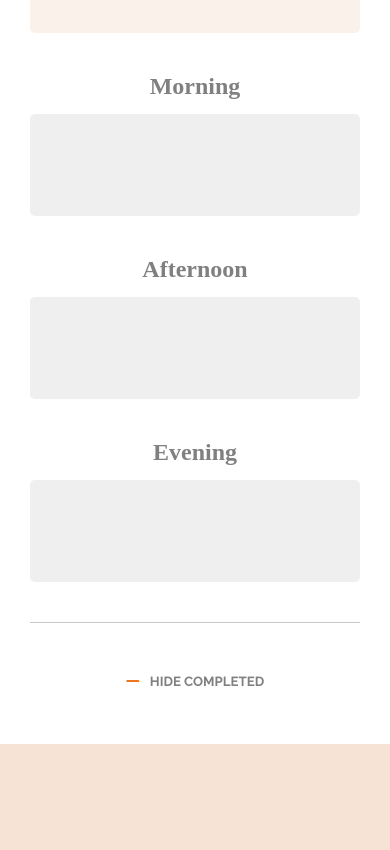
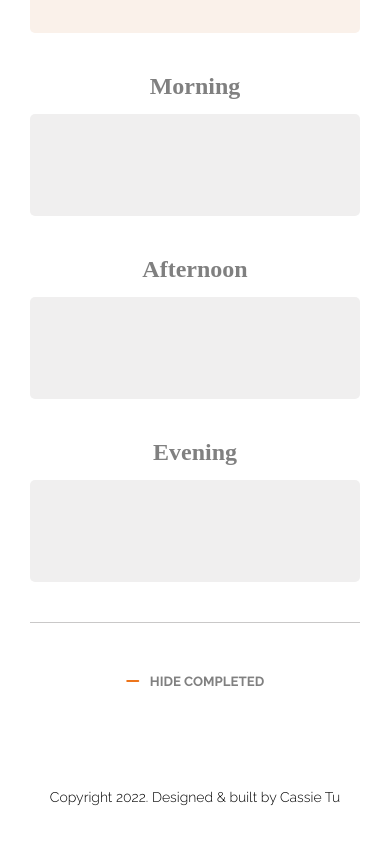
Before and after one commit to cassietu/fulfilling-day, a plain HTML site: page index.html in a window 390 px wide. Shown: the part 626-1476 px from the top of the page. Before the commit the page ends 1370 px from the top, so only its background shows below. Drawn offline with Linux system fonts and the light colour scheme; a web font is replaced by a local one.

Commit message:
title, meta, footer updates

```diff
--- a/index.html
+++ b/index.html
@@ -4,6 +4,15 @@
     <meta charset="UTF-8" />
     <meta http-equiv="X-UA-Compatible" content="IE=edge" />
     <meta name="viewport" content="width=device-width, initial-scale=1.0" />
+    <meta
+      name="description"
+      content="Daily todo list organized by sections of the day"
+    />
+    <meta
+      name="keywords"
+      content="Daily planner, todo list, kanban board, fulfilling day"
+    />
+    <meta name="author" content="Cassie Tu" />
     <link rel="preconnect" href="https://fonts.googleapis.com" />
     <link rel="preconnect" href="https://fonts.gstatic.com" crossorigin />
     <link rel="preconnect" href="https://fonts.googleapis.com" />
@@ -20,7 +29,7 @@
       referrerpolicy="no-referrer"
     />
     <link rel="stylesheet" href="style.css" />
-    <title>Fulfilling Day</title>
+    <title>Fulfilling Day Planner - Cassie Tu</title>
   </head>
   <body>
     <!--Header-->
@@ -132,6 +141,11 @@
       <div class="completed-container fadein"></div>
     </div>
 
+    <!--Footer-->
+    <footer class="footer">
+      <p>Copyright 2022. Designed & built by Cassie Tu</p>
+    </footer>
+
     <script src="script.js"></script>
   </body>
 </html>
--- a/style.scss
+++ b/style.scss
@@ -48,7 +48,7 @@ h4 {
   border: 24px solid #f9cbac;
   margin: auto;
   margin-bottom: 85px;
-  padding: 100px;
+  padding: 100px 100px 70px 100px;
 }
 
 /*Header*/
@@ -377,6 +377,20 @@ header {
   display: none;
 }
 
+/* Footer */
+footer {
+  @include flexCenter();
+  padding: 0 10px;
+  padding-bottom: 40px;
+
+  p {
+    text-align: center;
+    font-size: 14px;
+    font-weight: 300;
+    padding: 0 10px;
+  }
+}
+
 /*Desktop------------------------------------------------------------*/
 @media only screen and (min-width: 1025px) and (max-width: 1600px) {
   .body-container {
@@ -608,4 +622,9 @@ header {
   .completed {
     width: 85%;
   }
+
+  footer {
+    padding: 45px 0;
+    background-color: white;
+  }
 }
```
Also changed, not shown: style.css, 1 other file.
